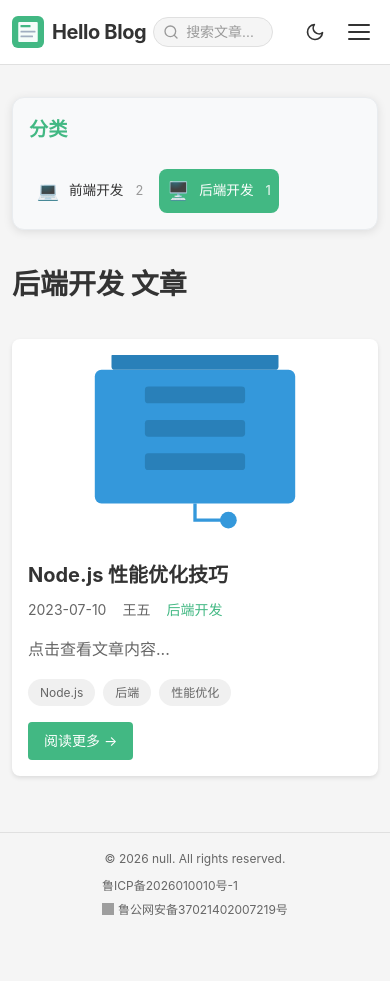
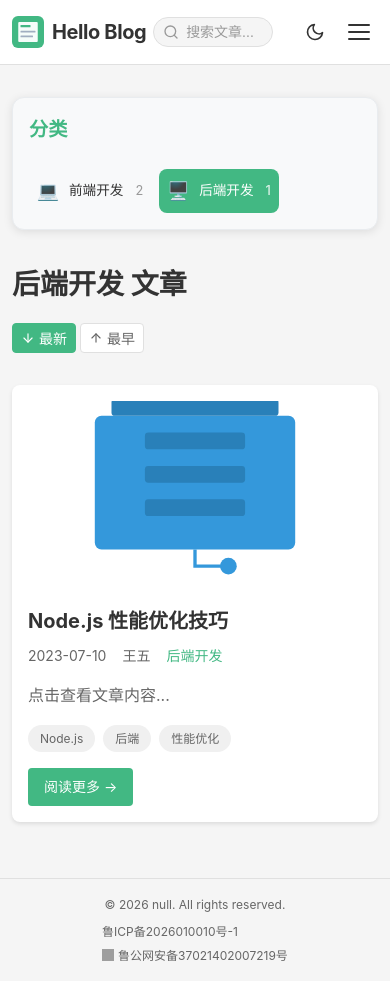
Before and after one commit to dkbnull/hello-blog, a Vue app: page /category/backend in a window 390 px wide. Before the commit the page ends 935 px from the top, so only its background shows below. Built offline with nearby package versions, Linux system fonts and the light colour scheme; grey boxes are pictures that could not be loaded.

Commit message:
feat: 主页/搜索页支持分页、按时间排序

```diff
--- /dev/null
+++ b/src/components/Pagination.vue
@@ -0,0 +1,146 @@
+<template>
+  <div v-if="totalPages > 1" class="pagination">
+    <button class="page-btn" :disabled="currentPage === 1" @click="changePage(1)" title="首页">
+      <svg xmlns="http://www.w3.org/2000/svg" width="14" height="14" viewBox="0 0 24 24" fill="none"
+           stroke="currentColor" stroke-width="2" stroke-linecap="round" stroke-linejoin="round">
+        <polyline points="11 17 6 12 11 7"/>
+        <polyline points="18 17 13 12 18 7"/>
+      </svg>
+    </button>
+    <button class="page-btn" :disabled="currentPage === 1" @click="changePage(currentPage - 1)" title="上一页">
+      <svg xmlns="http://www.w3.org/2000/svg" width="14" height="14" viewBox="0 0 24 24" fill="none"
+           stroke="currentColor" stroke-width="2" stroke-linecap="round" stroke-linejoin="round">
+        <polyline points="15 18 9 12 15 6"/>
+      </svg>
+    </button>
+    <template v-for="page in visiblePages" :key="page">
+      <span v-if="page === '...'" class="page-ellipsis">...</span>
+      <button v-else class="page-btn" :class="{ active: page === currentPage }" @click="changePage(page)">
+        {{ page }}
+      </button>
+    </template>
+    <button class="page-btn" :disabled="currentPage === totalPages" @click="changePage(currentPage + 1)" title="下一页">
+      <svg xmlns="http://www.w3.org/2000/svg" width="14" height="14" viewBox="0 0 24 24" fill="none"
+           stroke="currentColor" stroke-width="2" stroke-linecap="round" stroke-linejoin="round">
+        <polyline points="9 18 15 12 9 6"/>
+      </svg>
+    </button>
+    <button class="page-btn" :disabled="currentPage === totalPages" @click="changePage(totalPages)" title="末页">
+      <svg xmlns="http://www.w3.org/2000/svg" width="14" height="14" viewBox="0 0 24 24" fill="none"
+           stroke="currentColor" stroke-width="2" stroke-linecap="round" stroke-linejoin="round">
+        <polyline points="13 17 18 12 13 7"/>
+        <polyline points="6 17 11 12 6 7"/>
+      </svg>
+    </button>
+  </div>
+</template>
+
+<script setup>
+import {computed} from 'vue';
+
+const props = defineProps({
+  currentPage: {type: Number, required: true},
+  totalPages: {type: Number, required: true},
+  maxVisible: {type: Number, default: 5}
+});
+
+const emit = defineEmits(['update:currentPage']);
+
+const visiblePages = computed(() => {
+  const total = props.totalPages;
+  const current = props.currentPage;
+  const max = props.maxVisible;
+
+  if (total <= max + 2) {
+    return Array.from({length: total}, (_, i) => i + 1);
+  }
+
+  const pages = [];
+  const half = Math.floor(max / 2);
+  let start = Math.max(2, current - half);
+  let end = Math.min(total - 1, current + half);
+
+  if (current - half < 2) {
+    end = Math.min(total - 1, max + 1);
+  }
+  if (current + half > total - 1) {
+    start = Math.max(2, total - max);
+  }
+
+  pages.push(1);
+  if (start > 2) pages.push('...');
+  for (let i = start; i <= end; i++) pages.push(i);
+  if (end < total - 1) pages.push('...');
+  pages.push(total);
+
+  return pages;
+});
+
+const changePage = (page) => {
+  if (page >= 1 && page <= props.totalPages && page !== props.currentPage) {
+    emit('update:currentPage', page);
+  }
+};
+</script>
+
+<style scoped>
+.pagination {
+  display: flex;
+  align-items: center;
+  justify-content: center;
+  gap: var(--spacing-xs);
+  margin-top: var(--spacing-xl);
+  padding: var(--spacing-md) 0;
+}
+
+.page-btn {
+  min-width: 36px;
+  height: 36px;
+  border: 1px solid var(--color-border);
+  background-color: var(--color-bg-card);
+  color: var(--color-text);
+  border-radius: var(--radius-sm);
+  cursor: pointer;
+  display: flex;
+  align-items: center;
+  justify-content: center;
+  font-size: var(--font-size-sm);
+  transition: all var(--transition-fast);
+}
+
+.page-btn:hover:not(:disabled):not(.active) {
+  border-color: var(--color-primary);
+  color: var(--color-primary);
+  background-color: var(--color-primary-light);
+}
+
+.page-btn.active {
+  background-color: var(--color-primary);
+  border-color: var(--color-primary);
+  color: white;
+  font-weight: 600;
+}
+
+.page-btn:disabled {
+  opacity: 0.4;
+  cursor: not-allowed;
+}
+
+.page-ellipsis {
+  min-width: 36px;
+  height: 36px;
+  display: flex;
+  align-items: center;
+  justify-content: center;
+  color: var(--color-text-tertiary);
+  font-size: var(--font-size-sm);
+}
+
+@media (max-width: 768px) {
+  .page-btn {
+    min-width: 32px;
+    height: 32px;
+    font-size: var(--font-size-xs);
+  }
+}
+</style>
--- /dev/null
+++ b/src/components/SortControl.vue
@@ -0,0 +1,31 @@
+<template>
+  <div class="sort-control">
+    <button class="sort-btn" :class="{ active: sortOrder === 'desc' }" @click="$emit('change', 'desc')">
+      <svg xmlns="http://www.w3.org/2000/svg" width="14" height="14" viewBox="0 0 24 24" fill="none"
+           stroke="currentColor" stroke-width="2" stroke-linecap="round" stroke-linejoin="round">
+        <line x1="12" y1="5" x2="12" y2="19"/>
+        <polyline points="19 12 12 19 5 12"/>
+      </svg>
+      最新
+    </button>
+    <button class="sort-btn" :class="{ active: sortOrder === 'asc' }" @click="$emit('change', 'asc')">
+      <svg xmlns="http://www.w3.org/2000/svg" width="14" height="14" viewBox="0 0 24 24" fill="none"
+           stroke="currentColor" stroke-width="2" stroke-linecap="round" stroke-linejoin="round">
+        <line x1="12" y1="19" x2="12" y2="5"/>
+        <polyline points="5 12 12 5 19 12"/>
+      </svg>
+      最早
+    </button>
+  </div>
+</template>
+
+<script setup>
+defineProps({
+  sortOrder: {
+    type: String,
+    required: true
+  }
+});
+
+defineEmits(['change']);
+</script>
--- /dev/null
+++ b/src/composables/usePagination.js
@@ -0,0 +1,40 @@
+import {computed, ref} from 'vue';
+
+const PAGE_SIZE = 10;
+
+export const usePagination = (itemsGetter) => {
+    const currentPage = ref(1);
+    const sortOrder = ref('desc');
+
+    const sortedItems = computed(() => {
+        const items = typeof itemsGetter === 'function' ? itemsGetter() : itemsGetter.value;
+        const multiplier = sortOrder.value === 'asc' ? 1 : -1;
+        return [...items].sort((a, b) => multiplier * (new Date(a.date) - new Date(b.date)));
+    });
+
+    const totalPages = computed(() => Math.ceil(sortedItems.value.length / PAGE_SIZE));
+
+    const pagedItems = computed(() => {
+        const start = (currentPage.value - 1) * PAGE_SIZE;
+        return sortedItems.value.slice(start, start + PAGE_SIZE);
+    });
+
+    const setSortOrder = (order) => {
+        sortOrder.value = order;
+        currentPage.value = 1;
+    };
+
+    const resetPage = () => {
+        currentPage.value = 1;
+    };
+
+    return {
+        currentPage,
+        sortOrder,
+        sortedItems,
+        totalPages,
+        pagedItems,
+        setSortOrder,
+        resetPage
+    };
+};
--- a/src/style.css
+++ b/src/style.css
@@ -164,3 +164,90 @@ a:hover {
         padding: var(--spacing-md);
     }
 }
+
+.page-layout {
+    display: flex;
+    gap: var(--spacing-xl);
+}
+
+.page-content {
+    flex: 1;
+    min-width: 0;
+}
+
+.page-content-header {
+    display: flex;
+    align-items: center;
+    justify-content: space-between;
+    margin-bottom: var(--spacing-xl);
+    gap: var(--spacing-md);
+}
+
+.page-title {
+    font-size: 1.75rem;
+    margin: 0;
+    color: var(--color-text);
+}
+
+.sort-control {
+    display: flex;
+    gap: var(--spacing-xs);
+    flex-shrink: 0;
+}
+
+.sort-btn {
+    display: flex;
+    align-items: center;
+    gap: 4px;
+    padding: var(--spacing-xs) var(--spacing-sm);
+    border: 1px solid var(--color-border);
+    background-color: var(--color-bg-card);
+    color: var(--color-text-secondary);
+    border-radius: var(--radius-sm);
+    cursor: pointer;
+    font-size: var(--font-size-sm);
+    transition: all var(--transition-fast);
+}
+
+.sort-btn:hover {
+    border-color: var(--color-primary);
+    color: var(--color-primary);
+}
+
+.sort-btn.active {
+    background-color: var(--color-primary);
+    border-color: var(--color-primary);
+    color: white;
+}
+
+.posts-container {
+    display: flex;
+    flex-direction: column;
+    gap: var(--spacing-lg);
+}
+
+.empty-state {
+    text-align: center;
+    padding: 4rem 0;
+    color: var(--color-text-secondary);
+}
+
+.empty-state p {
+    margin-bottom: var(--spacing-sm);
+}
+
+.empty-hint {
+    font-size: var(--font-size-sm);
+    color: var(--color-text-tertiary);
+}
+
+@media (max-width: 768px) {
+    .page-layout {
+        flex-direction: column;
+    }
+
+    .page-content-header {
+        flex-direction: column;
+        align-items: flex-start;
+    }
+}
--- a/src/views/Home.vue
+++ b/src/views/Home.vue
@@ -1,12 +1,15 @@
 <template>
   <div class="home">
     <div class="container">
-      <div class="home-layout">
+      <div class="page-layout">
         <Sidebar :active-category="activeCategory"/>
-        <main class="content">
-          <h2 class="page-title">{{ pageTitle }}</h2>
+        <main class="page-content">
+          <div class="page-content-header">
+            <h2 class="page-title">{{ pageTitle }}</h2>
+            <SortControl :sort-order="sortOrder" @change="setSortOrder"/>
+          </div>
 
-          <div v-if="displayPosts.length === 0" class="empty-state">
+          <div v-if="sortedItems.length === 0" class="empty-state">
             <p v-if="activeCategory">该分类下没有文章</p>
             <template v-else>
               <p>欢迎来到 Hello Blog！</p>
@@ -14,9 +17,12 @@
             </template>
           </div>
 
-          <div v-else class="posts-container">
-            <PostCard v-for="post in displayPosts" :key="`${post.category}-${post.id}`" :post="post"/>
-          </div>
+          <template v-else>
+            <div class="posts-container">
+              <PostCard v-for="post in pagedItems" :key="`${post.category}-${post.id}`" :post="post"/>
+            </div>
+            <Pagination v-model:current-page="currentPage" :total-pages="totalPages"/>
+          </template>
         </main>
       </div>
     </div>
@@ -27,8 +33,11 @@
 import {computed, onMounted, ref, watch} from 'vue';
 import {useRoute} from 'vue-router';
 import {getAllArticles, getArticlesByCategory, getCategoryName} from '../data/articles';
+import {usePagination} from '../composables/usePagination';
 import PostCard from '../components/PostCard.vue';
 import Sidebar from '../components/Sidebar.vue';
+import Pagination from '../components/Pagination.vue';
+import SortControl from '../components/SortControl.vue';
 
 const route = useRoute();
 const activeCategory = ref('');
@@ -40,15 +49,18 @@ const pageTitle = computed(() => {
   return '最新文章';
 });
 
-const displayPosts = computed(() => {
+const allPosts = computed(() => {
   if (activeCategory.value) {
     return getArticlesByCategory(activeCategory.value);
   }
-  return getAllArticles().sort((a, b) => new Date(b.date) - new Date(a.date));
+  return getAllArticles();
 });
+
+const {currentPage, sortOrder, sortedItems, totalPages, pagedItems, setSortOrder, resetPage} = usePagination(allPosts);
 
 watch(() => route.params.category, (newCategory) => {
   activeCategory.value = newCategory || '';
+  resetPage();
 }, {immediate: true});
 
 onMounted(() => {
@@ -60,42 +72,4 @@ onMounted(() => {
 .home {
   padding: var(--spacing-xl) 0;
 }
-
-.home-layout {
-  display: flex;
-  gap: var(--spacing-xl);
-}
-
-.content {
-  flex: 1;
-  min-width: 0;
-}
-
-.page-title {
-  font-size: 1.75rem;
-  margin-bottom: var(--spacing-xl);
-  color: var(--color-text);
-}
-
-.posts-container {
-  display: flex;
-  flex-direction: column;
-  gap: var(--spacing-lg);
-}
-
-.empty-state {
-  text-align: center;
-  padding: 4rem 0;
-  color: var(--color-text-secondary);
-}
-
-.empty-state p {
-  margin-bottom: var(--spacing-sm);
-}
-
-@media (max-width: 768px) {
-  .home-layout {
-    flex-direction: column;
-  }
-}
 </style>
--- a/src/views/Search.vue
+++ b/src/views/Search.vue
@@ -1,10 +1,13 @@
 <template>
   <div class="search-page">
     <div class="container">
-      <div class="home-layout">
+      <div class="page-layout">
         <Sidebar :active-category="''"/>
-        <main class="content">
-          <h2 class="page-title">搜索结果</h2>
+        <main class="page-content">
+          <div class="page-content-header">
+            <h2 class="page-title">搜索结果</h2>
+            <SortControl v-if="keyword && results.length > 0" :sort-order="sortOrder" @change="setSortOrder"/>
+          </div>
 
           <div v-if="keyword" class="search-info">
             <span>关键词：</span>
@@ -22,9 +25,12 @@
             <p class="empty-hint">支持按文章标题、分类、标签进行模糊匹配</p>
           </div>
 
-          <div v-if="results.length > 0" class="posts-container">
-            <PostCard v-for="post in results" :key="`${post.category}-${post.id}`" :post="post"/>
-          </div>
+          <template v-if="results.length > 0">
+            <div class="posts-container">
+              <PostCard v-for="post in pagedItems" :key="`${post.category}-${post.id}`" :post="post"/>
+            </div>
+            <Pagination v-model:current-page="currentPage" :total-pages="totalPages"/>
+          </template>
         </main>
       </div>
     </div>
@@ -35,8 +41,11 @@
 import {computed, ref, watch} from 'vue';
 import {useRoute} from 'vue-router';
 import {searchArticles} from '../data/articles';
+import {usePagination} from '../composables/usePagination';
 import PostCard from '../components/PostCard.vue';
 import Sidebar from '../components/Sidebar.vue';
+import Pagination from '../components/Pagination.vue';
+import SortControl from '../components/SortControl.vue';
 
 const route = useRoute();
 const keyword = ref('');
@@ -45,30 +54,17 @@ const results = computed(() => {
   return searchArticles(keyword.value);
 });
 
+const {currentPage, sortOrder, totalPages, pagedItems, setSortOrder, resetPage} = usePagination(results);
+
 watch(() => route.query.q, (newQ) => {
   keyword.value = newQ || '';
+  resetPage();
 }, {immediate: true});
 </script>
 
 <style scoped>
 .search-page {
   padding: var(--spacing-xl) 0;
-}
-
-.home-layout {
-  display: flex;
-  gap: var(--spacing-xl);
-}
-
-.content {
-  flex: 1;
-  min-width: 0;
-}
-
-.page-title {
-  font-size: 1.75rem;
-  margin-bottom: var(--spacing-md);
-  color: var(--color-text);
 }
 
 .search-info {
@@ -90,31 +86,4 @@ watch(() => route.query.q, (newQ) => {
   color: var(--color-text-tertiary);
   margin-left: var(--spacing-xs);
 }
-
-.posts-container {
-  display: flex;
-  flex-direction: column;
-  gap: var(--spacing-lg);
-}
-
-.empty-state {
-  text-align: center;
-  padding: 4rem 0;
-  color: var(--color-text-secondary);
-}
-
-.empty-state p {
-  margin-bottom: var(--spacing-sm);
-}
-
-.empty-hint {
-  font-size: var(--font-size-sm);
-  color: var(--color-text-tertiary);
-}
-
-@media (max-width: 768px) {
-  .home-layout {
-    flex-direction: column;
-  }
-}
 </style>
```
